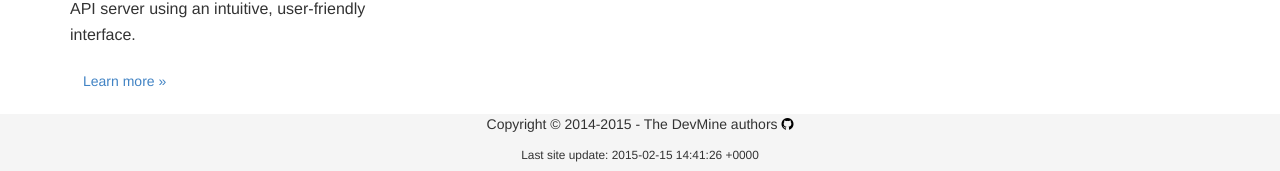
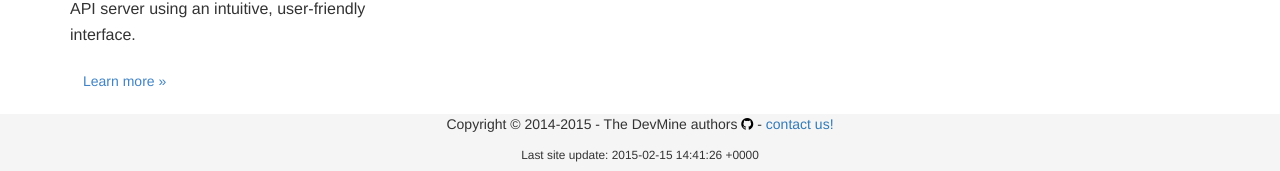
Before and after one commit to DevMine/devmine.github.io, a Jekyll site: the page built from index.html, in a window 1280 px wide and 900 px high, scrolled down 585 px. Shown: the part 726-897 px from the top of the window. Built offline with Jekyll 4.4.1, drawn with Linux system fonts in a browser that asks for light colours.

Commit message:
misc: Add "contact us" link in the footer.

```diff
--- a/_includes/footer.html
+++ b/_includes/footer.html
@@ -3,6 +3,7 @@
     <p>
       Copyright &copy; 2014-{{ site.time | date: '%Y' }} - {{ site.owner }}
       <a href="https://github.com/orgs/DevMine/people"><i class="fa fa-github"></i></a>
+      - <a href="/about">contact us!</a>
     </p>
     <p>
     <small>Last site update: {{ site.time }}</small>
```
